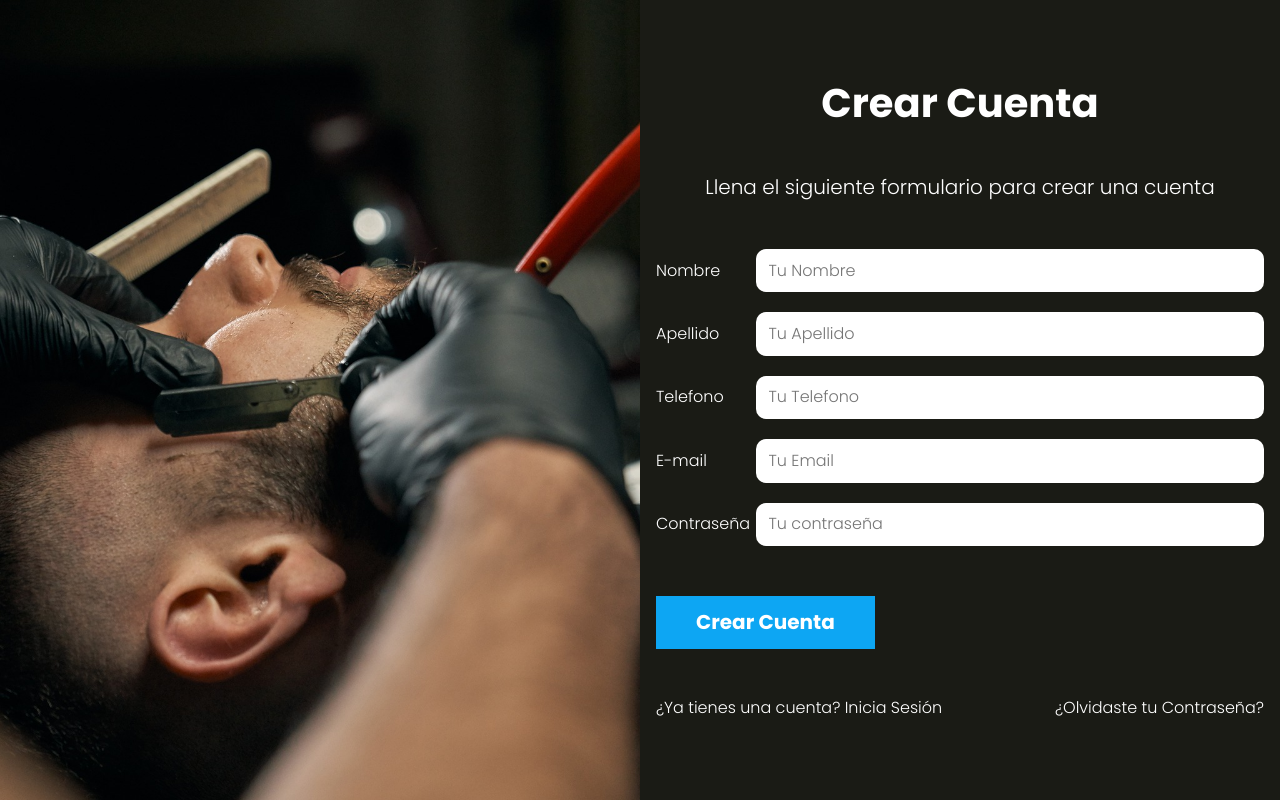
After one commit to kevin-sarria/appsalon, a PHP site: template views/auth/crear-cuenta.php in a window 1280 px wide. The commit adds this page. Run offline with PHP 8.4, Linux system fonts and the light colour scheme; the template is opened without the code that fills it, so the values that code supplies are empty.

Commit message:
Creacion de la base de datos y el las vitas de crear cuenta, recuperar contraseña y login terminados

```diff
--- a/src/scss/app.scss
+++ b/src/scss/app.scss
@@ -1 +1,3 @@
 @use 'base';
+@use 'layout';
+@use 'componentes';
--- a/src/scss/base/_tipografia.scss
+++ b/src/scss/base/_tipografia.scss
@@ -22,3 +22,13 @@ p {
     color: v.$blanco;
     font-size: 2rem;
 }
+
+.nombre-pagina {
+    text-align: center;
+    margin: 5rem 0;
+    font-weight: v.$bold;
+}
+
+.descripcion-pagina {
+    text-align: center;
+}
--- /dev/null
+++ b/src/scss/componentes/_acciones.scss
@@ -0,0 +1,21 @@
+@use 'base/variables' as v;
+@use 'base/mixins' as m;
+
+
+.acciones {
+
+    margin-top: 5rem;
+    @include m.tablet {
+        display: flex;
+        justify-content: space-between;
+    }
+
+    a {
+        text-decoration: none;
+        color: v.$blanco;
+        display: block;
+        margin-bottom: calc( v.$separacion / 2 );
+        text-align: center;
+    }
+
+}
--- /dev/null
+++ b/src/scss/componentes/_botones.scss
@@ -0,0 +1,7 @@
+@use 'base/variables' as v;
+@use 'base/mixins' as m;
+
+
+.boton {
+    @include m.boton(v.$azul, v.$blanco)
+}
--- /dev/null
+++ b/src/scss/componentes/_formulario.scss
@@ -0,0 +1,26 @@
+@use 'base/variables' as v;
+@use 'base/mixins' as m;
+
+.formulario {
+    margin-top: 5rem;
+    width: 100%;
+}
+
+.campo {
+
+    display: flex;
+    margin-bottom: 2rem;
+    align-items: center;
+
+    label {
+        flex: 0 0 10rem;
+    }
+
+    input {
+        flex: 1;
+        border: none;
+        padding: calc( v.$separacion / 4 );
+        border-radius: 1rem;
+    }
+
+}
--- /dev/null
+++ b/src/scss/componentes/_index.scss
@@ -0,0 +1,3 @@
+@forward 'formulario';
+@forward 'botones';
+@forward 'acciones';
--- /dev/null
+++ b/src/scss/layout/_UI.scss
@@ -0,0 +1,29 @@
+@use 'base/variables' as v;
+@use 'base/mixins' as m;
+
+
+.contenedor-app {
+
+    @include m.tablet {
+        display: grid;
+        grid-template-columns: repeat(2, 1fr);
+        min-height: 100vh;
+    }
+
+    .imagen {
+        height: 30rem;
+        background-image: url('../img/1.jpg');
+        background-size: cover;
+        background-position: center center;
+        @include m.tablet {
+            height: auto;
+        }
+    }
+
+    .app {
+        width: 95%;
+        margin: 0 auto;
+        padding: 3rem 0;
+    }
+
+}
--- /dev/null
+++ b/src/scss/layout/_index.scss
@@ -0,0 +1 @@
+@forward 'UI';
--- /dev/null
+++ b/views/auth/crear-cuenta.php
@@ -0,0 +1,64 @@
+<h1 class="nombre-pagina">Crear Cuenta</h1>
+<p class="descripcion-pagina">Llena el siguiente formulario para crear una cuenta</p>
+
+<form action="/crear-cuenta" class="formulario" method="POST">
+
+    <div class="campo">
+        <label for="nombre">Nombre</label>
+        <input
+            type="text"
+            placeholder="Tu Nombre"
+            id="nombre"
+            name="nombre"
+        />
+    </div>
+
+    <div class="campo">
+        <label for="apellido">Apellido</label>
+        <input
+            type="text"
+            placeholder="Tu Apellido"
+            id="apellido"
+            name="apellido"
+        />
+    </div>
+
+    <div class="campo">
+        <label for="telefono">Telefono</label>
+        <input
+            type="tel"
+            placeholder="Tu Telefono"
+            id="telefono"
+            name="telefono"
+        />
+    </div>
+
+    <div class="campo">
+        <label for="email">E-mail</label>
+        <input
+            type="email"
+            placeholder="Tu Email"
+            id="email"
+            name="email"
+        />
+    </div>
+
+    <div class="campo">
+        <label for="password">Contraseña</label>
+        <input
+            type="password"
+            placeholder="Tu contraseña"
+            id="password"
+            name="password"
+        />
+    </div>
+
+    <input type="submit" value="Crear Cuenta" class="boton">
+
+</form>
+
+
+<div class="acciones">
+    <a href="/">¿Ya tienes una cuenta? Inicia Sesión</a>
+    <a href="/olvide">¿Olvidaste tu Contraseña?</a>
+</div>
--- a/views/layout.php
+++ b/views/layout.php
@@ -9,7 +9,19 @@
 </head>
 <body>
 
-    <?php echo $contenido; ?>
+    <div class="contenedor-app">
+
+        <div class="imagen">
+
+        </div>
+
+        <div class="app">
+            <?php echo $contenido; ?>
+        </div>
+
+    </div>
+
+
 
 </body>
 </html>
```
Also changed, not shown: bd.txt (added, +32 -0 lines), controllers/LoginController.php (+9 -6 lines), views/auth/login.php (added, +35 -0 lines), views/auth/olvide-password.php (added, +23 -0 lines), public/build/css/app.css, 3 other files.
